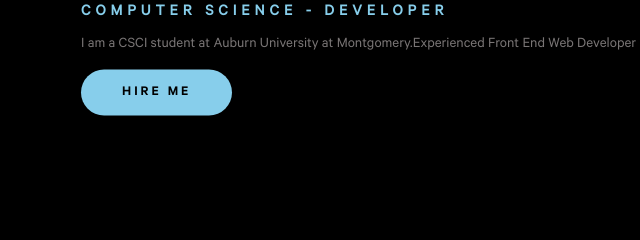
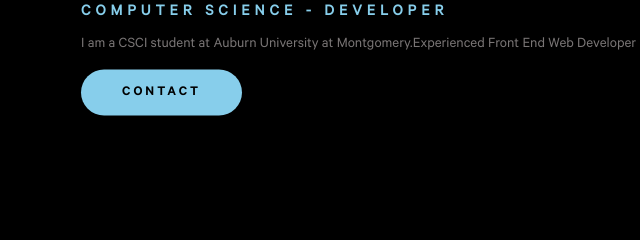
Before and after one commit to elijah-dev-co/elijah-dev-co.github.io, a plain HTML site: page Website/dist/index.html in a window 1280 px wide. Shown: the part 368-608 px from the top of the page, 47-687 px from the left. Drawn offline with nearby package versions, Linux system fonts and the light colour scheme; files whose address does not match are found by name.

Commit message:
Update index.html

```diff
--- a/Website/dist/index.html
+++ b/Website/dist/index.html
@@ -59,7 +59,7 @@
                   </div>
                   <h4 class="heading-4 pri-color mt-s mb-s">Computer Science - DEVELOPER</h4>
                   <p class="paragraph mb-m">I am a CSCI student at Auburn University at Montgomery.Experienced Front End Web Developer</p>
-                  <a href="#contact" class="cta">hire me</a>
+                  <a href="#contact" class="cta">Contact</a>
                </div>
             </header>
             <main>
```
